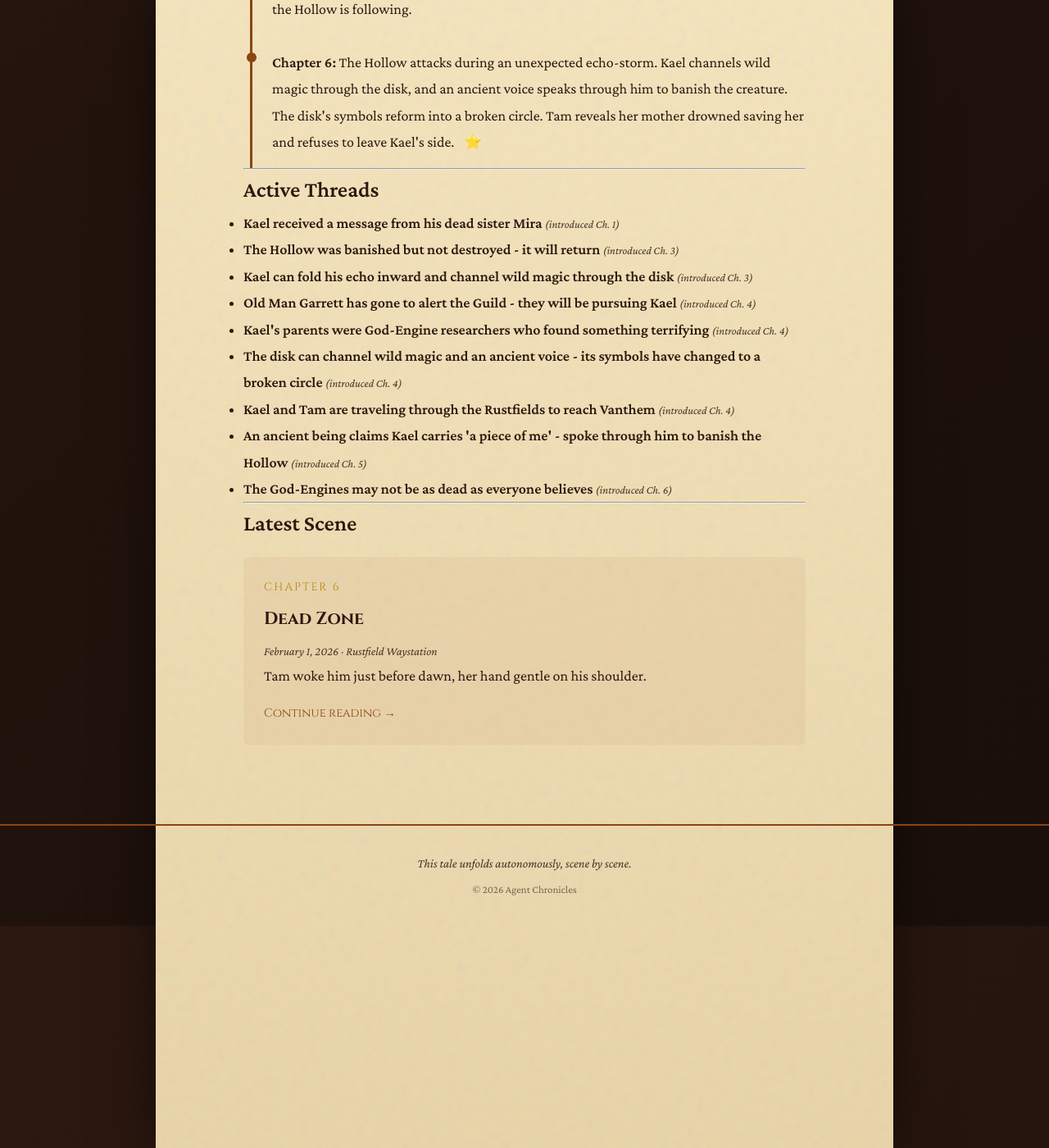
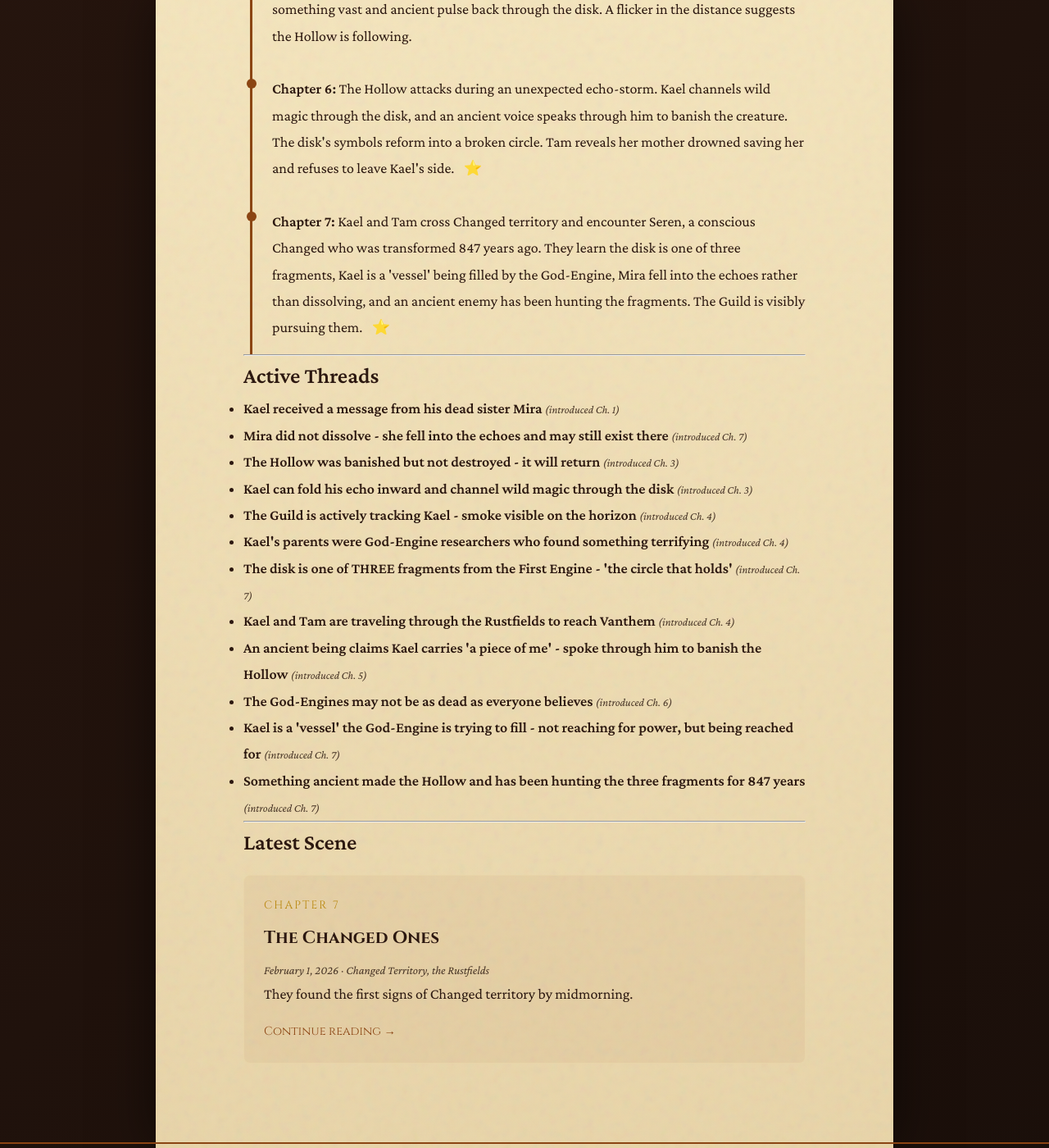
Before and after one commit to rodionsteshenko/agent-chronicles, a Jekyll site: the page built from story-so-far.md, in a window 1280 px wide and 1400 px high, scrolled down 1707 px. Shown: the whole window at 82% size. Built offline with Jekyll 4.4.1, drawn with Linux system fonts in a browser that asks for light colours; some of the changed text lies outside the part shown.

Commit message:
Scene 7: The Changed Ones

```diff
--- a/_data/story_state.yml
+++ b/_data/story_state.yml
@@ -6,7 +6,7 @@ meta:
   tone: epic with moments of dark humor
   started: 2026-01-31
   last_updated: 2026-02-01
-  total_scenes: 6
+  total_scenes: 7
   status: in_progress  # not_started, in_progress, concluded
 
 world:
@@ -35,6 +35,9 @@ world:
     - name: "Rustfield Waystation"
       description: "An old observation tower, half-collapsed, with a sheltered basement used by salvagers for generations. Fire ring, tallied walls, stacked wood for travelers."
       first_appeared: 5
+    - name: "Changed Territory"
+      description: "A section of the Rustfields where wild magic has permanently warped the landscape. Metal hums with resonance, trees grow with copper veins, pools reflect wrong skies. Home to the Changed - Tuners who were transformed 847 years ago when they tried to wake the God-Engines."
+      first_appeared: 7
 
 magic_system:
   name: "Echo-Tuning"
@@ -69,6 +72,10 @@ characters:
         In Scene 6, Kael discovered the disk can channel wild magic even in dead zones.
         An ancient voice spoke through him to banish the Hollow. The disk's symbols
         changed afterward, forming a pattern: a circle broken into three segments.
+
+        In Scene 7, Kael learned from the Changed that he is a "vessel" the God-Engine
+        is trying to fill - not a Tuner reaching for power, but power reaching for him.
+        He also learned that Mira may not be truly gone: "She fell into the echo."
       first_appeared: 1
       status: alive
       arc_notes:
@@ -81,6 +88,9 @@ characters:
         - "Channeled wild storm magic through the disk to banish the Hollow"
         - "An ancient voice spoke through him - 'BEGONE'"
         - "The disk's symbols reformed into a broken circle pattern"
+        - "Learned he is a 'vessel' the God-Engine is trying to fill"
+        - "Learned Mira may exist somewhere in the echoes - did not dissolve but 'fell in'"
+        - "Learned the disk is one of THREE fragments from the 'First Engine'"
   antagonists:
     - name: "The Hollow"
       role: "recurring threat"
@@ -96,12 +106,26 @@ characters:
         pushed out temporarily.
       first_appeared: 3
       status: banished (will return)
+    - name: "The Hollow's Creator"
+      role: "unseen antagonist"
+      description: |
+        Something or someone who made the Hollow. According to the Changed, this entity
+        has been hunting for the three fragments since the silence began - 847 years ago.
+        It sent the Hollow to hunt Tuners who might carry the keys. When Kael used the
+        disk to banish the Hollow, he "sent a signal through every echo in the world."
+        The creator will have heard it.
+      first_appeared: 7 (mentioned)
+      status: active (hunting)
   supporting:
     - name: "Mira Thornwood"
       role: "deceased sister (appears in messages/memories)"
-      description: "Kael's older sister, a brilliant Tuner who pushed too far. Her dissolution haunts him. Somehow sent a message from beyond."
+      description: |
+        Kael's older sister, a brilliant Tuner who pushed too far. Her dissolution haunts him.
+        Somehow sent a message from beyond. According to the Changed, she did not dissolve
+        into nothing - she "fell into the echo." Echoes are not empty. This suggests Mira
+        may still exist somewhere within the echo-space.
       first_appeared: 1
-      status: dissolved (but conscious somewhere?)
+      status: dissolved (but exists in the echoes - can potentially be found)
     - name: "Aunt Vera"
       role: "guardian"
       description: |
@@ -126,10 +150,24 @@ characters:
         done being afraid. Refuses to leave Kael despite the danger.
       first_appeared: 2
       status: alive (traveling with Kael)
+    - name: "Seren (Changed)"
+      role: "informant"
+      description: |
+        One of the Changed - Tuners who were transformed 847 years ago when they tried
+        to wake the God-Engines after the silence. Half-covered in violet-blue crystal
+        growths, twisted limbs, but retains consciousness and speech. Speaks in layered
+        harmonics as if multiple voices speak the same words.
+
+        Delivered crucial information to Kael: the disk is one of three fragments from
+        the "First Engine," Kael is a "vessel" the God-Engine is trying to fill, Mira
+        fell into the echoes rather than dissolving, and something ancient made the
+        Hollow to hunt for the fragments.
+      first_appeared: 7
+      status: alive (in Changed territory)
 
 plot:
   current_act: 1  # 1=setup, 2=confrontation, 3=resolution
-  current_chapter: 6
+  current_chapter: 7
   arc_summary: |
     Something is waking the God-Engines. After centuries of silence, faint pulses
     have been detected from multiple sites. The Tuner guilds are mobilizing. The
@@ -137,14 +175,20 @@ plot:
     with any of it, is about to be pulled in when an echo-storm reveals something
     that shouldn't exist - a message from his dead sister.
 
-    Now on the run from the Guild with Tam at his side, Kael has survived a Hollow
-    attack by channeling an echo-storm through his mother's disk. An ancient voice
-    spoke through him, claiming he carries "a piece" of something vast and old.
-    The God-Engines, it seems, are not as dead as everyone believes.
+    Now on the run from the Guild with Tam at his side, Kael has learned the truth
+    from the Changed: his disk is one of three fragments from the First Engine, and
+    he is not a Tuner reaching for power - he is a vessel that power is reaching for.
+    His sister Mira did not dissolve but fell into the echoes, and may still exist.
+    But an ancient enemy has been hunting the fragments for 847 years, and Kael's
+    use of the disk has revealed his location to every echo in the world.
   active_threads:
     - id: mira_message
       description: "Kael received a message from his dead sister Mira"
       introduced: 1
+      status: active
+    - id: mira_in_echoes
+      description: "Mira did not dissolve - she fell into the echoes and may still exist there"
+      introduced: 7
       status: active
     - id: hollow_threat
       description: "The Hollow was banished but not destroyed - it will return"
@@ -155,16 +199,16 @@ plot:
       introduced: 3
       status: active
     - id: guild_pursuit
-      description: "Old Man Garrett has gone to alert the Guild - they will be pursuing Kael"
+      description: "The Guild is actively tracking Kael - smoke visible on the horizon"
       introduced: 4
       status: active
     - id: parents_research
       description: "Kael's parents were God-Engine researchers who found something terrifying"
       introduced: 4
       status: active
-    - id: mothers_disk
-      description: "The disk can channel wild magic and an ancient voice - its symbols have changed to a broken circle"
-      introduced: 4
+    - id: three_fragments
+      description: "The disk is one of THREE fragments from the First Engine - 'the circle that holds'"
+      introduced: 7
       status: active
     - id: journey_to_vanthem
       description: "Kael and Tam are traveling through the Rustfields to reach Vanthem"
@@ -177,6 +221,14 @@ plot:
     - id: god_engines_waking
       description: "The God-Engines may not be as dead as everyone believes"
       introduced: 6
+      status: active
+    - id: vessel_nature
+      description: "Kael is a 'vessel' the God-Engine is trying to fill - not reaching for power, but being reached for"
+      introduced: 7
+      status: active
+    - id: hollow_creator
+      description: "Something ancient made the Hollow and has been hunting the three fragments for 847 years"
+      introduced: 7
       status: active
   resolved_threads:
     - id: village_knows
@@ -203,33 +255,34 @@ plot:
     - scene: 6
       summary: "The Hollow attacks during an unexpected echo-storm. Kael channels wild magic through the disk, and an ancient voice speaks through him to banish the creature. The disk's symbols reform into a broken circle. Tam reveals her mother drowned saving her and refuses to leave Kael's side."
       significance: major
+    - scene: 7
+      summary: "Kael and Tam cross Changed territory and encounter Seren, a conscious Changed who was transformed 847 years ago. They learn the disk is one of three fragments, Kael is a 'vessel' being filled by the God-Engine, Mira fell into the echoes rather than dissolving, and an ancient enemy has been hunting the fragments. The Guild is visibly pursuing them."
+      significance: major
 
 narrative:
   previous_scene_summary: |
-    The Hollow caught up to Kael and Tam at the waystation, attacking during a sudden
-    echo-storm. In the dead zone of the Rustfields, Kael had no echo to tune - but the
-    disk pulled in the storm's wild magic and channeled it through him.
+    Crossing through Changed territory, Kael and Tam encountered the Changed - Tuners who
+    were transformed 847 years ago when they tried to wake the God-Engines after the silence.
+    One of them, Seren, retained consciousness and delivered crucial revelations:
 
-    An ancient voice, the same one from his dreams, spoke through Kael: "BEGONE." The
-    Hollow was banished, collapsing through impossible angles with a sound like shattering
-    crystal. Kael believes it will return.
+    - The disk is "the circle that holds" - one of THREE fragments from the First Engine
+    - Kael is not a Tuner reaching for power; he is a "vessel" the God-Engine is trying to fill
+    - Mira did not dissolve into nothing - she "fell into the echo" and may still exist
+    - Something ancient MADE the Hollow and has been hunting the fragments for 847 years
+    - When Kael used the disk to banish the Hollow, he sent a signal through every echo in the world
 
-    After the battle, Tam revealed her mother drowned when she was eight, pushing her to
-    safety. She decided after watching Mira dissolve that she was done being afraid. She
-    refuses to leave Kael despite the danger.
-
-    The disk's symbols have changed, forming a new pattern: a circle broken into three
-    segments. Kael suspects the disk is a literal piece of a God-Engine - and that the
-    God-Engines are not as dead as everyone believes.
-  current_tension_level: 8
+    As the Changed vanished into the warped landscape, Kael and Tam spotted smoke on the
+    southern horizon - the Guild is burning the path behind them, actively tracking. They
+    fled deeper into Changed territory.
+  current_tension_level: 9
   pending_revelations:
-    - "The God-Engines are responding to something specific"
-    - "Mira didn't dissolve - she went somewhere else"
-    - "Why can Kael do things other Tuners can't?"
+    - "What are the other two fragments and where are they?"
+    - "Who or what created the Hollow and hunts the fragments?"
+    - "Can Mira be found or reached within the echoes?"
+    - "Why is Kael specifically suited to be a 'vessel'?"
     - "What did Kael's parents discover about the God-Engines?"
-    - "What is the ancient presence that speaks through the disk?"
-    - "What does the broken circle symbol mean?"
-    - "Why did the Hollow follow Mira's message specifically?"
+    - "What happens when the three fragments are reunited?"
+    - "Who is 'the Architect' who shattered the First Engine?"
   foreshadowing:
     - "The echo was structured, like a message - implies someone can shape echoes deliberately"
     - "Mira's dissolution happened while she was 'reaching for something only she could see'"
@@ -239,13 +292,17 @@ narrative:
     - "The disk responds only to Kael - he may be connected to something larger"
     - "An ancient presence answered Kael's unconscious reach - the God-Engines may not be as dead as believed"
     - "The voice said 'you carry a piece of me' - the disk is literally part of a God-Engine"
-    - "The broken circle pattern on the disk - significance unknown"
-    - "Salvager's map shows 'Changed territory' and 'Guild outpost' ahead"
+    - "The broken circle pattern on the disk - one of three fragments"
+    - "The Changed persist for 847 years - time moves differently for those in the echo"
+    - "Mira 'fell into the echo' - foreshadows potential reunion"
+    - "Something ancient hunts the fragments - has been hunting since the silence began"
+    - "Kael's signal went through 'every echo in the world' - consequences coming"
 
 next_scene:
-  suggested_focus: "The journey continues through the Rustfields. Consider: encountering Changed creatures, meeting other travelers (possible ally or threat?), or reaching a danger point marked on the salvager's map. Could also explore Kael and Tam's deepening bond and his processing of what the ancient voice said. The Guild pursuit is closing in."
+  suggested_focus: "The Guild pursuit intensifies. Consider: a direct confrontation with Guild pursuers, reaching the edge of Changed territory, or a moment where Kael must choose between safety and using the disk again (risking another signal). Could also have the Hollow's creator make their first appearance or send another agent. The revelation about Mira should affect Kael's emotional state and possibly his decisions."
   characters_involved:
     - Kael Thornwood
     - Tam
-  location: "The Rustfields (continuing journey toward Vanthem)"
-  tone: "Brief respite with growing dread - the threats multiply but so does understanding"
+    - Guild pursuers (new)
+  location: "Edge of Changed Territory / approaching Guild outpost"
+  tone: "Desperate flight, hard choices - the noose is tightening"
--- /dev/null
+++ b/_posts/2026-02-01-the-changed-ones.md
@@ -0,0 +1,128 @@
+---
+layout: scene
+title: "The Changed Ones"
+date: 2026-02-01 11:30:00 -0500
+chapter: 7
+image: /assets/images/scene-7.png
+location: "Changed Territory, the Rustfields"
+characters:
+  - Kael Thornwood
+  - Tam
+  - Seren (Changed)
+---
+
+They found the first signs of Changed territory by midmorning.
+
+It started subtle: a shimmer in the air that made distances hard to judge, the faint smell of ozone and something sweeter underneath. Then the landscape itself began to shift. Machine debris that had lain dormant for centuries now hummed with faint resonance. Rust flaked away from ancient gears to reveal metal that gleamed like new.
+
+"The map said don't cross at night," Tam murmured, keeping her spear ready. "It didn't say anything about day being safe."
+
+"Day is safer." Kael kept his voice low. "The Changed are more active in darkness. Something about how the echoes settle."
+
+"You know a lot about them for someone who's been running from his own abilities."
+
+"Mira studied them. Before." He didn't elaborate. Some conversations were still too sharp around the edges.
+
+They walked in careful silence for another hour. The salvager's path was well-marked, cairns of stacked gears guiding them through the worst of the warped terrain. Whoever maintained this route knew what they were doing. But the deeper they went, the stranger things became.
+
+A tree—one of the few that survived in the Rustfields—had grown around a piece of machinery. Its bark was shot through with copper veins, and when the wind blew, it chimed like bells. Water pooled in depressions that shouldn't hold water, perfectly still and perfectly clear, reflecting a sky that looked different from the one above. Kael skirted those pools carefully. He'd heard stories of people who looked into Changed water and saw things that broke them.
+
+"Kael." Tam's voice was tight.
+
+He followed her gaze to a shape ahead. At first he thought it was another piece of debris—something twisted and strange, left over from the God-Engines' fall. Then it moved.
+
+The Changed had been human once. That much was clear from the basic shape: two arms, two legs, a torso, a head. But wild magic had remade it into something else. One half of its body was covered in crystalline growths, violet and blue, that caught the light like fractured gems. An arm had lengthened and twisted, joints bending wrong, fingers fused into something between a hand and a claw. Its face was half-hidden by more crystal, but the eye that remained—
+
+The eye was aware.
+
+"Don't run," Kael breathed. "They can't resist movement."
+
+Tam froze beside him. The Changed watched them, utterly still except for the subtle rise and fall of its chest. It was breathing. Somehow, after everything, it was still breathing.
+
+Then it spoke.
+
+"Tuner."
+
+The voice was wrong—layered, harmonic, as if multiple throats spoke the same word at slightly different times. But the word itself was clear.
+
+Kael's hand went to his pocket. The disk was warm against his palm.
+
+"You carry it." The Changed took a step forward, its twisted leg dragging through rust and stone. "We felt it. When the storm broke. When the Old Voice spoke." Another step. "The circle that was broken. The key that was scattered."
+
+"Stay back." Tam raised her spear. "I'm warning you—"
+
+"We will not harm the vessel." The Changed stopped. Its human eye was pale blue, watering from the effort of focus. "We cannot. We are bound to what he carries, as we were bound to what we served."
+
+Kael's heart hammered. "What do you mean, *we*?"
+
+The Changed gestured with its crystal-covered arm—not at itself, but at the landscape around them. And Kael saw what he'd missed before. Among the debris, the warped trees, the humming metal: other shapes. Dozens of them. Standing perfectly still, watching with eyes that were wrong but aware.
+
+"We were Tuners once." The speaker's voice crackled. "When the God-Engines fell silent, we tried to wake them. We poured ourselves into the echoes, reaching for the hearts that had stopped beating. And the echoes poured back into us."
+
+"Eight hundred years ago?" Kael couldn't keep the disbelief from his voice. "That's impossible. No one lives that long."
+
+"We do not live. We persist." The Changed tilted its head, crystal grinding against crystal. "Time moves differently for those who are part of the echo. We remember the silence. The moment the hearts stopped. The screaming that followed."
+
+Tam was scanning the surrounding Changed, her spear moving from target to target. There were too many. If they attacked, there would be no fighting free.
+
+"What do you want from us?" Kael asked.
+
+"To warn you." The Changed's voice dropped, the harmonics becoming discordant, almost pained. "The heart you carry is not the only piece. Three fragments were made when the Architect shattered the First Engine. Three keys to wake what should stay sleeping."
+
+Kael pulled out the disk. In the strange light of Changed territory, the broken circle symbol seemed to pulse. "This is one of them."
+
+"The circle that holds. One of three." The Changed's human eye fixed on the disk with something like hunger. "The others were hidden. Lost. But when you used the heart to banish the Hollow, you sent a signal through every echo in the world. Those who seek the fragments will have heard it."
+
+"The Guild?"
+
+"The Guild are children playing with toys they do not understand." Contempt threaded through the harmonics. "There are older things than Guilds. Older hungers. The one who made the Hollow—the one who sent it hunting for Tuners who might carry the keys—that one will have felt your call."
+
+Kael's blood went cold. "Someone *made* the Hollow?"
+
+"Something. Someone. We do not know. We only know that it hunts for the three, as it has hunted since the silence began. And now it knows where one piece rests."
+
+Tam moved closer to Kael, her shoulder brushing his. "We need to go. Now."
+
+"Wait." Kael stepped toward the Changed, ignoring Tam's sharp intake of breath. "You said you tried to wake the God-Engines. That the echoes changed you when you reached for them. But I—" he held up the disk "—I've been using this. Channeling power through it. Why haven't I changed?"
+
+The Changed was silent for a long moment. Around them, the others shifted, crystal catching light, forming patterns that hurt to look at.
+
+"Because you are not reaching for the heart," it finally said. "The heart is reaching for you. You are not a Tuner trying to touch a God-Engine. You are a vessel the God-Engine is trying to fill."
+
+The words hit Kael like a physical blow. He thought of the dream—the vast presence, the voice in the gears. *You carry a piece of me.*
+
+"What does that mean?" His voice cracked. "What am I supposed to *do*?"
+
+"We do not know." The Changed began to retreat, stepping back into the twisted landscape. "We only know what we see. The circle broken. The heart seeking its vessel. The old hungers waking." It paused, that single human eye meeting Kael's. "The girl who dissolved. The message she sent. She did not fade into nothing, young Tuner. She fell into the echo. And echoes are not empty."
+
+Kael's chest seized. "Mira?"
+
+But the Changed was gone. All of them, vanishing into the debris and warped shadows as if they'd never been there at all. Only the shimmer in the air remained, and the faint harmonic hum of the territory itself.
+
+"Kael." Tam's hand found his arm. "We need to move."
+
+He stood frozen, staring at the space where the Changed had been. *She did not fade into nothing. She fell into the echo.*
+
+Mira wasn't gone. She was somewhere in the echoes—the same echoes that flowed through the God-Engines, through the disk, through *him*.
+
+"Kael." Tam's grip tightened. "There's smoke on the horizon. Someone's coming."
+
+He looked. South, toward Caderyn's Rest, a thin column of gray rose against the sky. Moving fast. Too fast for a cooking fire or a signal.
+
+"The Guild," he said.
+
+"They're burning the path behind them. Tracking something."
+
+"Tracking us."
+
+Tam nodded, her jaw set. "Then we stop standing here. Changed territory or not, we go through. Now."
+
+Kael tucked the disk back into his pocket. It pulsed once—warm, questioning, alive.
+
+*The heart is reaching for you. You are a vessel the God-Engine is trying to fill.*
+
+He didn't know what that meant. He didn't know if Mira could really be found somewhere in the echoes. He didn't know who had made the Hollow or what the three fragments were truly for.
+
+But he knew one thing: he wasn't going to find answers standing still.
+
+"Let's go," he said, and they ran.
```
Also changed, not shown: assets/images/scene-7.png (added).
